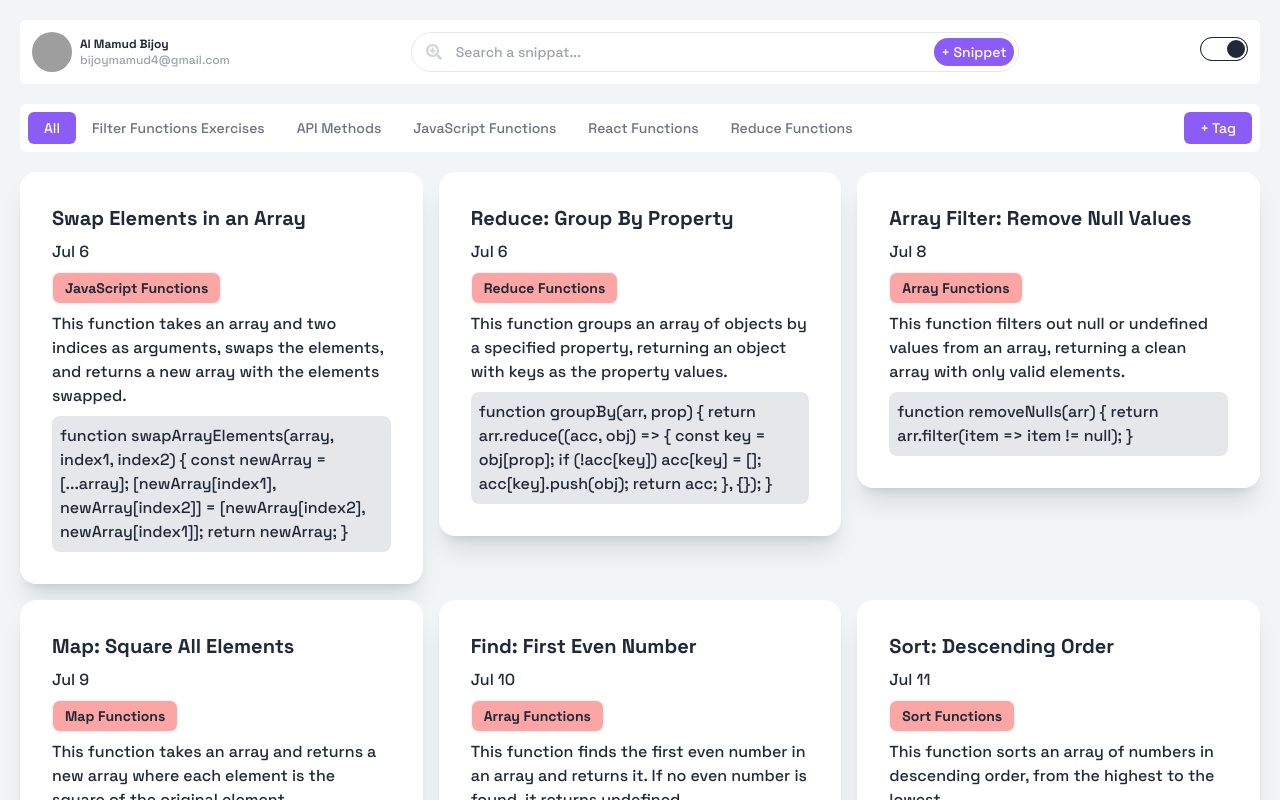
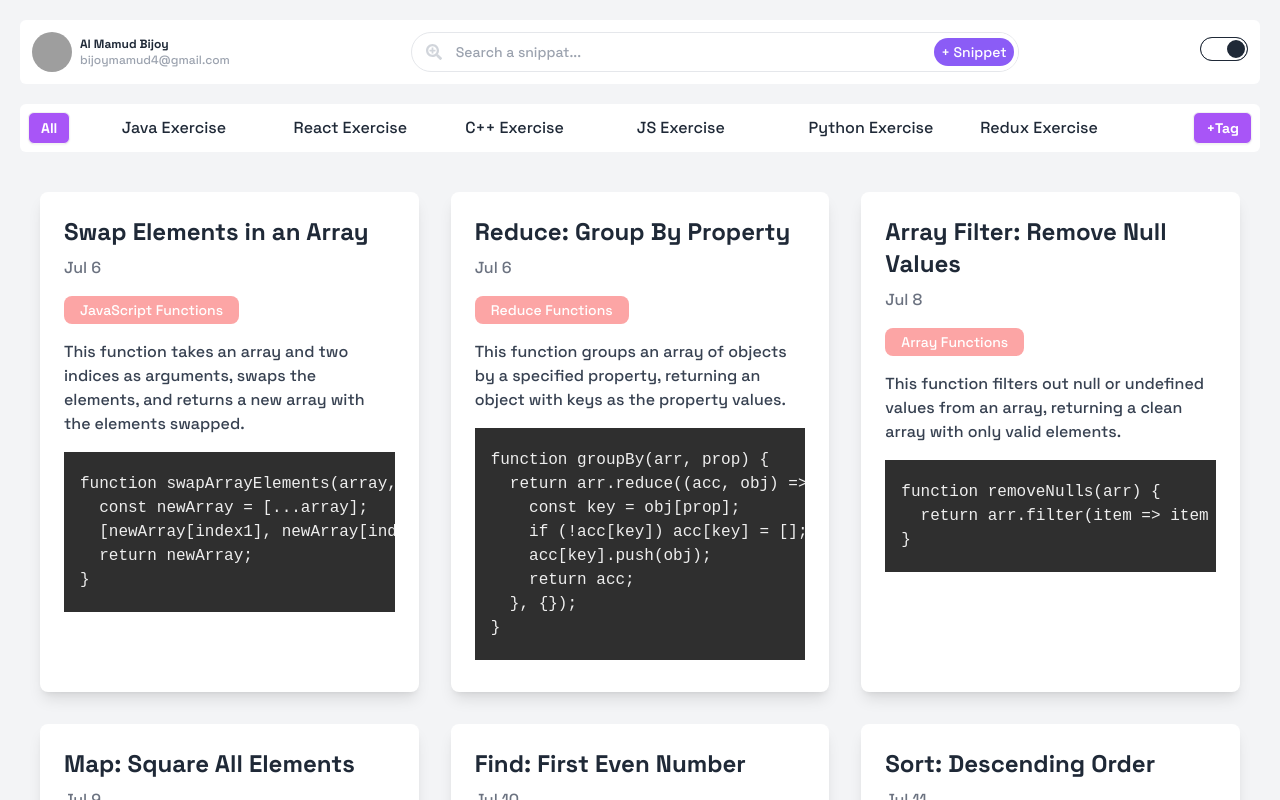
Before and after one commit to bijoymamud/code_snippet_task, a React (Vite) app: page / in a window 1280 px wide. Shown: the top 800 px of the page. Built offline with nearby package versions, Linux system fonts and the light colour scheme; grey boxes are pictures that could not be loaded.

Commit message:
snippat with SyntaxHighlighter

```diff
--- a/package.json
+++ b/package.json
@@ -10,10 +10,13 @@
     "preview": "vite preview"
   },
   "dependencies": {
-
+    "prismjs": "^1.29.0",
+    "react-codemirror2": "^8.0.0",
     "react-dom": "^18.2.0",
     "react-icons": "^5.2.1",
     "react-router-dom": "^6.23.1",
+    "react-syntax-highlighter": "^15.5.0",
+    "swiper": "^11.1.9",
     "ui": "github:shadcn/ui"
   },
   "devDependencies": {
--- a/src/Pages/Home/Snippats/Snippats.jsx
+++ b/src/Pages/Home/Snippats/Snippats.jsx
@@ -1,35 +1,34 @@
+import { Prism as SyntaxHighlighter } from 'react-syntax-highlighter';
+import { materialDark } from 'react-syntax-highlighter/dist/esm/styles/prism';
 import useSnippet from "../../../Hooks/useSnippet";
 
 
 const Snippats = () => {
     const [snippats] = useSnippet();
-    console.log(snippats)
 
     return (
-        <section>
-         <div className="grid grid-cols-1 sm:grid-cols-2 lg:grid-cols-3 gap-4">
-            {
-                snippats.map((snippat)=><div key={snippat.id}
-                >
-
-
-      <div className="card bg-base-100  shadow-xl  ">
-                        <div className="card-body">
-                            <h2 className="card-title">{snippat.title}</h2>
-                            <p>{snippat.date}</p>
-                            {/* <p className="">{snippat.category}</p> */}
-                            <div className="text-start  w-[180px]">
-                                <button className="bg-red-300 btn btn-sm ">{snippat.category}</button>
+        <section className="p-5">
+            <div className="grid grid-cols-1 lg:grid-cols-2 xl:grid-cols-3 gap-8">
+                {snippats.map((snippat) => (
+                    <div key={snippat.id} className="bg-white shadow-lg rounded-lg overflow-hidden">
+                        <div className="p-6">
+                            <h2 className="text-2xl font-semibold mb-2">{snippat.title}</h2>
+                            <p className="text-gray-500 mb-4">{snippat.date}</p>
+                            <div className="mb-4">
+                                <button className="bg-red-300 text-white px-4 py-1 rounded-lg text-sm">
+                                    {snippat.category}
+                                </button>
                             </div>
-                            <p>{snippat.description}</p>
-                            <p className="bg-gray-200 rounded-lg p-2">{snippat.code}</p>
-
+                            <p className="text-gray-700 mb-4">{snippat.description}</p>
+                            <div className="code-editor ">
+                                <SyntaxHighlighter language={snippat.language} style={materialDark}>
+                                    {snippat.code}
+                                </SyntaxHighlighter>
+                            </div>
                         </div>
-        </div>
-
-                </div>)
-            }
-         </div>
+                    </div>
+                ))}
+            </div>
         </section>
     );
 };
--- a/src/Pages/Navbar/Navbar.jsx
+++ b/src/Pages/Navbar/Navbar.jsx
@@ -1,4 +1,10 @@
 import {FaSearchPlus } from "react-icons/fa";
+// Import Swiper React components
+import { Swiper, SwiperSlide } from 'swiper/react';
+import { FreeMode, Pagination } from 'swiper/modules';
+// import required modules
+import 'swiper/css';
+import 'swiper/css/free-mode';
 
 const Navbar = () => {
 
@@ -49,22 +55,42 @@ const Navbar = () => {
 
 
       {/* tabs section start */}
-      <div className="flex items-center justify-between p-2 rounded-md my-5 bg-white" >
+        <div className="flex items-center justify-between gap-10 p-2 rounded-md my-5 bg-white" >
 
-            <div className="">
-                  <div role="tablist" className="tabs ">
-                      <a role="tab" className="tab bg-violet-500 rounded-md text-white">All</a>
-                      <a role="tab" className="tab tab-active text-gray-500">Filter Functions Exercises </a>
-                      <a role="tab" className="tab text-gray-500">API Methods</a>
-                      <a role="tab" className="tab text-gray-500">JavaScript Functions</a>
-                      <a role="tab" className="tab text-gray-500">React Functions</a>
-                      <a role="tab" className="tab text-gray-500">Reduce Functions</a>
+            <div className=" ">
+                  <h1 className="btn btn-sm bg-purple-500 hover:bg-purple-800 text-white  rounded-md">All</h1>
+              </div>
+
+                <div className="w-10/12 cursor-pointer">
+                      <Swiper
+                              slidesPerView={6}
+                              spaceBetween={10}
+                              freeMode={true}
+                              pagination={{
+                                clickable: true,
+                              }}
+                              modules={[FreeMode, Pagination]}
+                              className="mySwiper r"
+                            >
+                              <SwiperSlide className="">Java Exercise</SwiperSlide>
+                              <SwiperSlide>React Exercise</SwiperSlide>
+                              <SwiperSlide>C++ Exercise</SwiperSlide>
+                              <SwiperSlide>JS Exercise</SwiperSlide>
+                              <SwiperSlide>Python Exercise</SwiperSlide>
+                              <SwiperSlide>Redux Exercise</SwiperSlide>
+                              <SwiperSlide>NextJs Exercise</SwiperSlide>
+                              <SwiperSlide>Angular Exercise</SwiperSlide>
+                              <SwiperSlide>Rubi Exercise</SwiperSlide>
+                              <SwiperSlide>Java Exercise</SwiperSlide>
+
+                            </Swiper>
                 </div>
-            </div>
 
-            <div role="tablist" className=" ">
-                <a role="tab" className="tab tab-active bg-violet-500 rounded-md text-white">+ Tag</a>
-            </div>
+
+
+                <div className=" ">
+                  <h1 className="btn btn-sm bg-purple-500 hover:bg-purple-800  text-white  rounded-md">+Tag</h1>
+              </div>
 
       </div>
 
```
Also changed, not shown: 1 other file (tests, documents, lock files or other folders).
